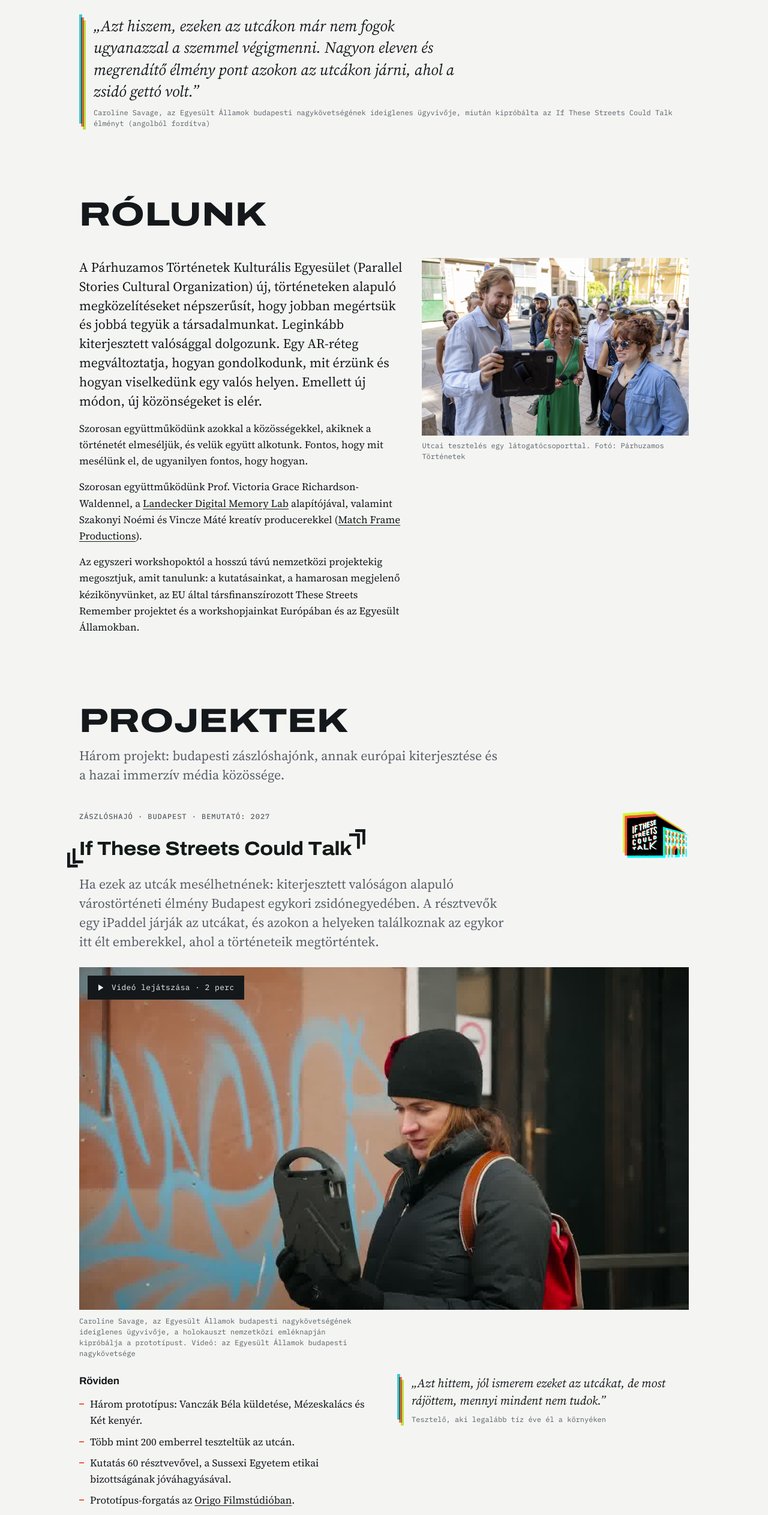
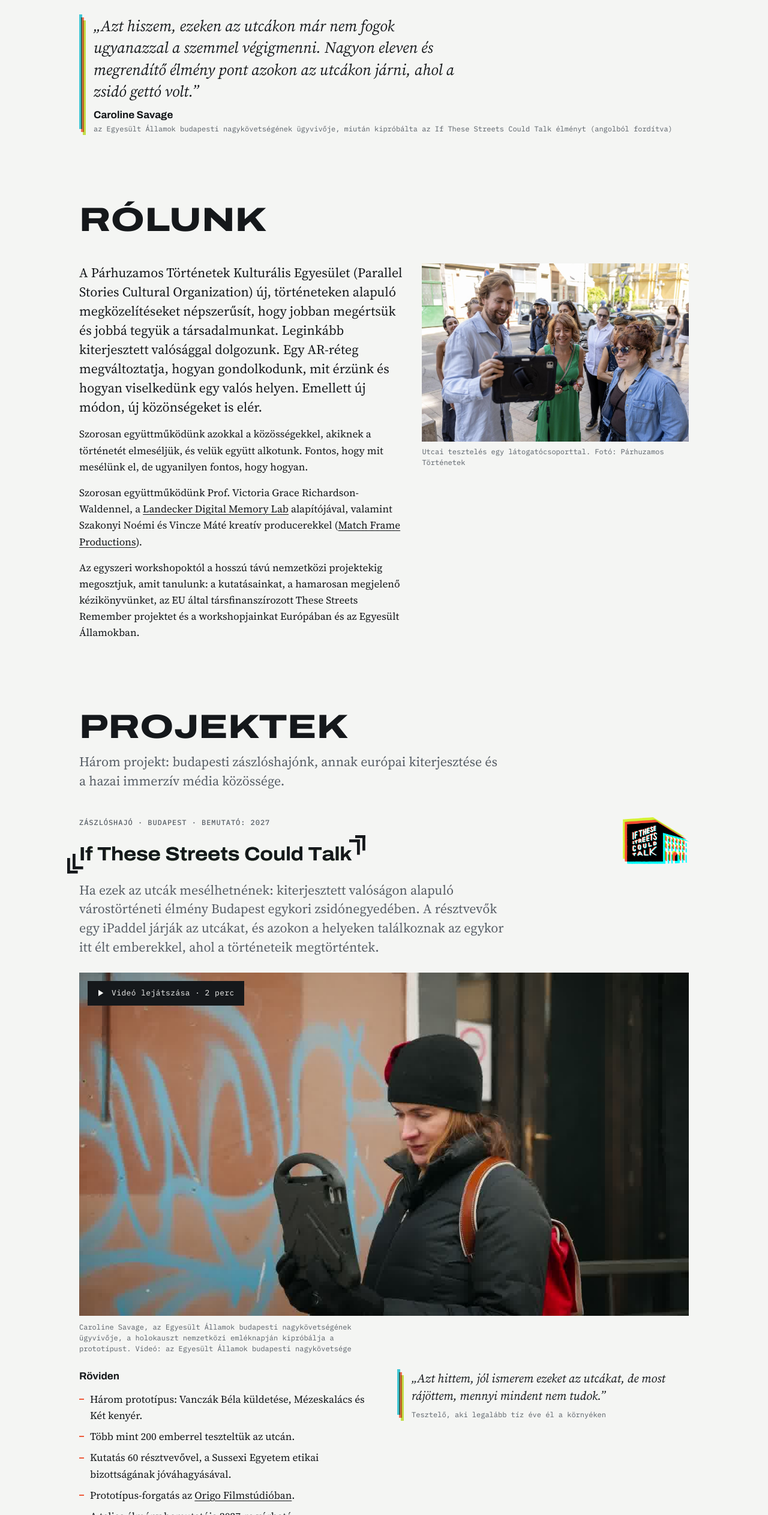
Before and after one commit to barnabarna/parallelstories-website, a plain HTML site: page hu/index.html in a window 1280 px wide. Shown: the part 1862-4387 px from the top of the page at 60% size. Drawn offline with Linux system fonts and the light colour scheme.

Commit message:
Deploy: Savage quote: name prominent; not interim (EN + HU)
Co-Authored-By: Claude Opus 5.5 <noreply@anthropic.com>

Source: 52c390c5d684d8882b149c0c47ba6f5fab7c8d4b

```diff
--- a/hu/index.html
+++ b/hu/index.html
@@ -461,7 +461,8 @@ main > section:last-child > .wrap{padding-bottom:var(--section-gap)}
 }
 .quote p{font-style:italic;font-size:clamp(1.125rem,1rem + .5vw,1.25rem);line-height:1.45}
 .quote.lg p{font-size:clamp(1.25rem,1rem + 1.2vw,1.625rem);line-height:1.4;max-width:46ch}
-.quote cite{font-style:normal}
+.quote cite{font-style:normal;display:grid;gap:2px}
+.quote cite .who{font-family:var(--font-display);font-weight:700;font-size:1.0625rem;letter-spacing:0;color:var(--ink);text-transform:none}
 
 @media (prefers-reduced-motion: no-preference){
   .layered::before,.layered::after,.layered > .lc{transition:transform .6s cubic-bezier(.2,.7,.2,1),opacity .6s ease}
@@ -895,7 +896,7 @@ html[lang="hu"] h2:not(.h4){font-size:clamp(1.6rem,.9rem + 3.4vw,3.5rem)}
       </div>
       <blockquote class="quote lg"><span class="lc" aria-hidden="true"></span>
         <p>„Azt hiszem, ezeken az utcákon már nem fogok ugyanazzal a szemmel végigmenni. Nagyon eleven és megrendítő élmény pont azokon az utcákon járni, ahol a zsidó gettó volt.”</p>
-        <cite class="credit">Caroline Savage, az Egyesült Államok budapesti nagykövetségének ideiglenes ügyvivője, miután kipróbálta az If These Streets Could Talk élményt (angolból fordítva)</cite>
+        <cite class="credit"><b class="who">Caroline Savage</b><span>az Egyesült Államok budapesti nagykövetségének ügyvivője, miután kipróbálta az If These Streets Could Talk élményt (angolból fordítva)</span></cite>
       </blockquote>
     </div>
   </div>
@@ -939,10 +940,10 @@ html[lang="hu"] h2:not(.h4){font-size:clamp(1.6rem,.9rem + 3.4vw,3.5rem)}
           </div>
           <div class="video">
             <a class="thumb" href="https://www.youtube.com/watch?v=V-aaacaM0mc" target="_blank" rel="noopener">
-              <img src="../img/video-thumb.jpg" srcset="../img/video-thumb-800.jpg 800w, ../img/video-thumb.jpg 1280w" sizes="(max-width: 700px) 100vw, 1080px" alt="Állókép a videóból: Caroline Savage, az Egyesült Államok ideiglenes ügyvivője kipróbálja az AR-élményt." width="1280" height="720" loading="lazy">
+              <img src="../img/video-thumb.jpg" srcset="../img/video-thumb-800.jpg 800w, ../img/video-thumb.jpg 1280w" sizes="(max-width: 700px) 100vw, 1080px" alt="Állókép a videóból: Caroline Savage, az Egyesült Államok ügyvivője kipróbálja az AR-élményt." width="1280" height="720" loading="lazy">
               <span class="play"><svg viewBox="0 0 24 24" aria-hidden="true"><path d="M8 5v14l11-7z"/></svg>Megnézem a YouTube-on · 2 perc</span>
             </a>
-            <p class="credit">Caroline Savage, az Egyesült Államok budapesti nagykövetségének ideiglenes ügyvivője, a holokauszt nemzetközi emléknapján kipróbálja a prototípust. Videó: az Egyesült Államok budapesti nagykövetsége</p>
+            <p class="credit">Caroline Savage, az Egyesült Államok budapesti nagykövetségének ügyvivője, a holokauszt nemzetközi emléknapján kipróbálja a prototípust. Videó: az Egyesült Államok budapesti nagykövetsége</p>
           </div>
           <div class="two-col">
             <div class="col">
@@ -1363,7 +1364,7 @@ html[lang="hu"] h2:not(.h4){font-size:clamp(1.6rem,.9rem + 3.4vw,3.5rem)}
     e.preventDefault();
     var f = document.createElement('iframe');
     f.src = 'https://www.youtube-nocookie.com/embed/V-aaacaM0mc?autoplay=1&rel=0';
-    f.title = hu ? 'Caroline Savage ideiglenes ügyvivő AR-élménye a holokauszt nemzetközi emléknapján' : "Chargé d'Affaires Caroline Savage's AR experience on Holocaust Remembrance Day";
+    f.title = hu ? 'Caroline Savage ügyvivő AR-élménye a holokauszt nemzetközi emléknapján' : "Chargé d'Affaires Caroline Savage's AR experience on Holocaust Remembrance Day";
     f.allow = 'autoplay; encrypted-media; picture-in-picture; fullscreen';
     f.style.cssText = 'width:100%;aspect-ratio:16/9;border:0;display:block';
     a.replaceWith(f); f.focus();
```
Also changed, not shown: index.html (+4 -3 lines).
